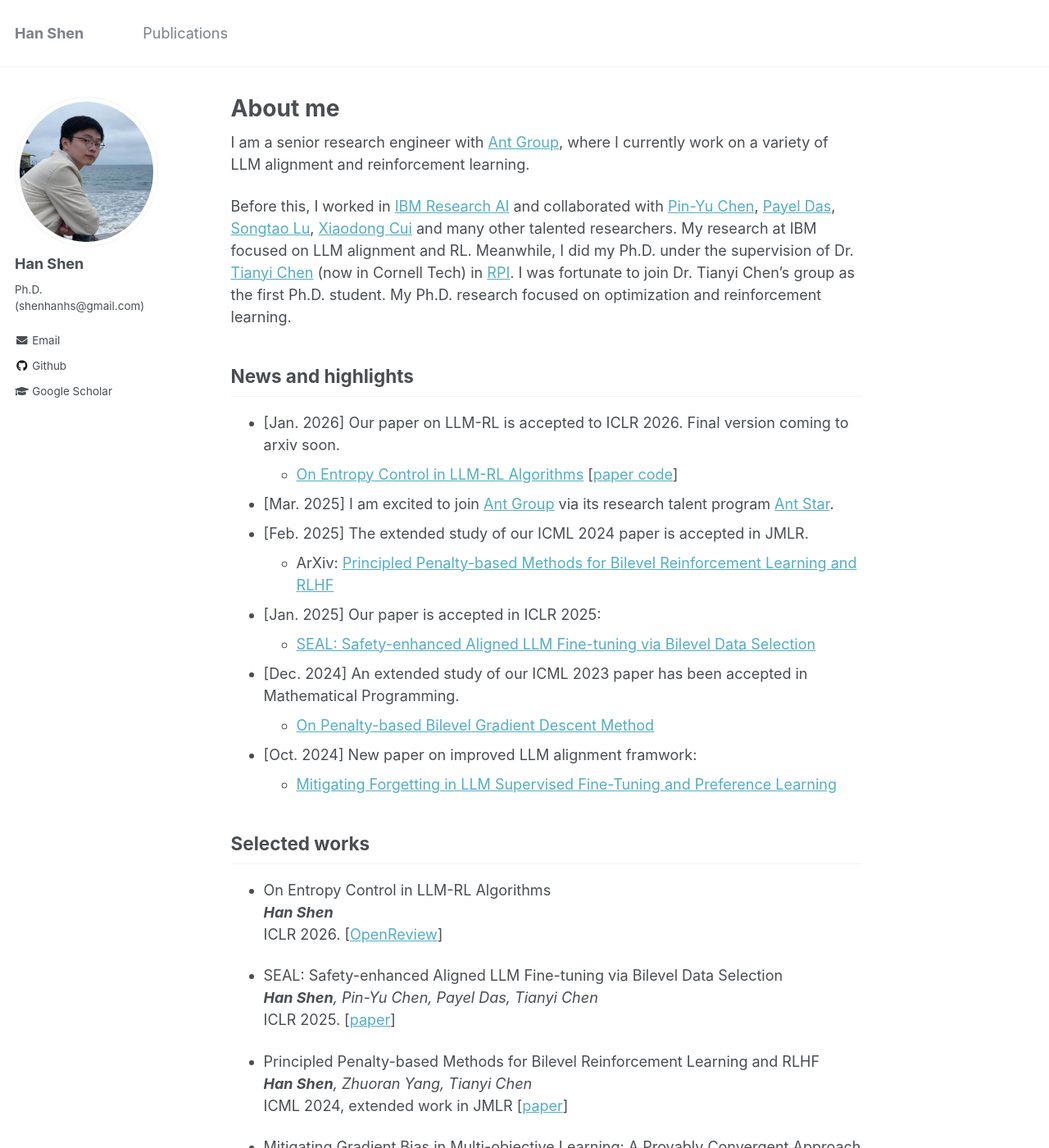
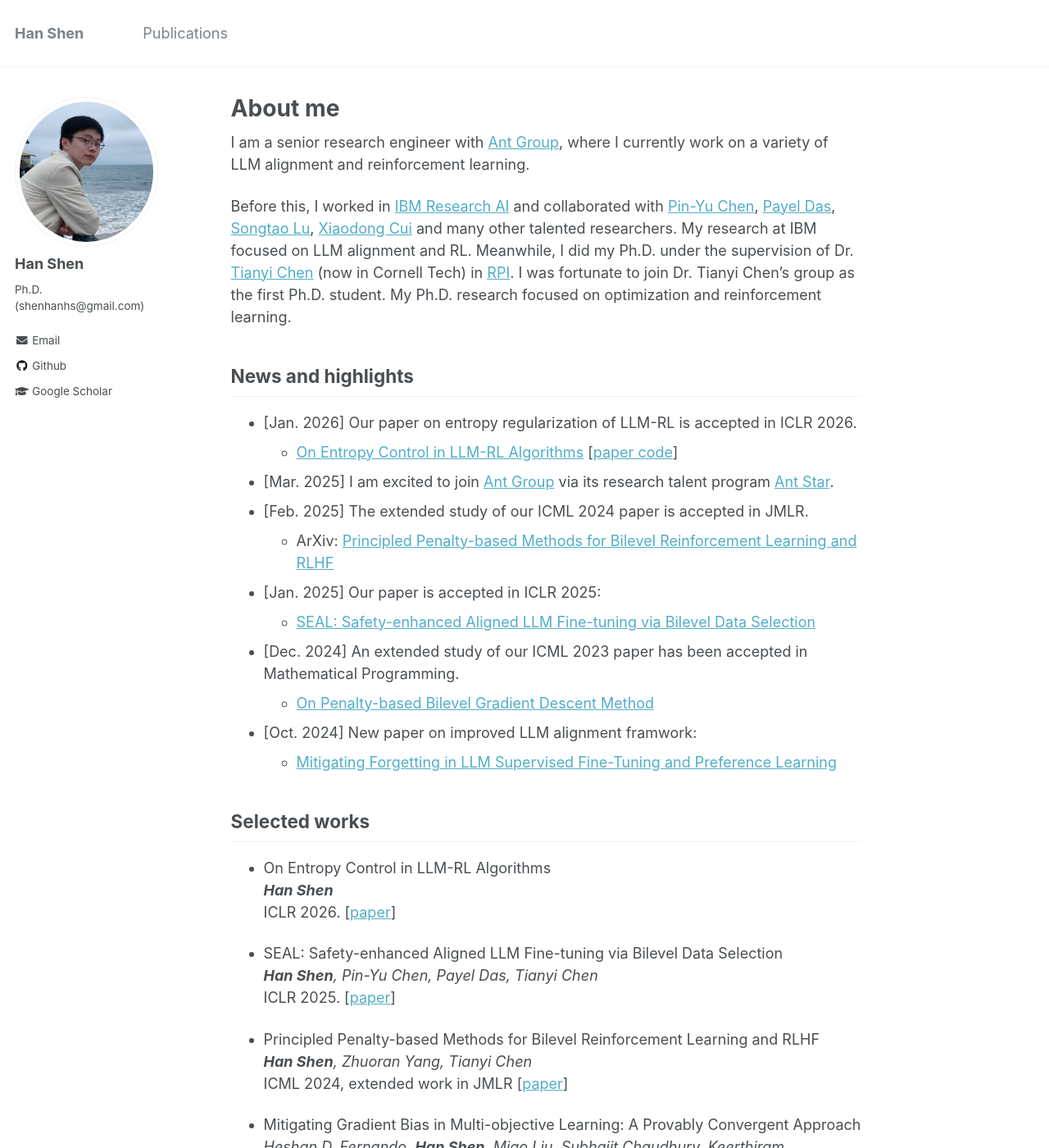
Before and after one commit to hanshen95/hanshen95.github.io, a Jekyll site: the page built from _pages/about.md, in a window 1280 px wide and 1400 px high. Shown: the whole window at 82% size. Built offline with Jekyll 4.4.1, drawn with Linux system fonts in a browser that asks for light colours.

Commit message:
Update about.md

```diff
--- a/_pages/about.md
+++ b/_pages/about.md
@@ -17,8 +17,8 @@ Before this, I worked in [IBM Research AI](https://research.ibm.com/artificial-i
 
 
 ## News and highlights
-* [Jan. 2026] Our paper on LLM-RL is accepted to ICLR 2026. Final version coming to arxiv soon.
-  * [On Entropy Control in LLM-RL Algorithms](https://openreview.net/forum?id=LqazVN5epT) [[paper code](https://github.com/antgroup/AEnt)]
+* [Jan. 2026] Our paper on entropy regularization of LLM-RL is accepted in ICLR 2026.
+  * [On Entropy Control in LLM-RL Algorithms](https://arxiv.org/abs/2509.03493) [[paper code](https://github.com/antgroup/AEnt)]
 * [Mar. 2025] I am excited to join [Ant Group](https://www.antgroup.com/en) via its research talent program [Ant Star](https://talent.antgroup.com/ant-star).
 * [Feb. 2025] The extended study of our ICML 2024 paper is accepted in JMLR.
   * ArXiv: [Principled Penalty-based Methods for Bilevel Reinforcement Learning and RLHF](https://arxiv.org/abs/2410.07471)
@@ -34,7 +34,7 @@ Before this, I worked in [IBM Research AI](https://research.ibm.com/artificial-i
 
 * On Entropy Control in LLM-RL Algorithms\
   *<b>Han Shen</b>*\
-  ICLR 2026. [[OpenReview](https://openreview.net/forum?id=LqazVN5epT)]
+  ICLR 2026. [[paper](https://arxiv.org/abs/2509.03493)]
 
 * SEAL: Safety-enhanced Aligned LLM Fine-tuning via Bilevel Data Selection\
   *<b>Han Shen</b>, Pin-Yu Chen, Payel Das, Tianyi Chen*\
```
